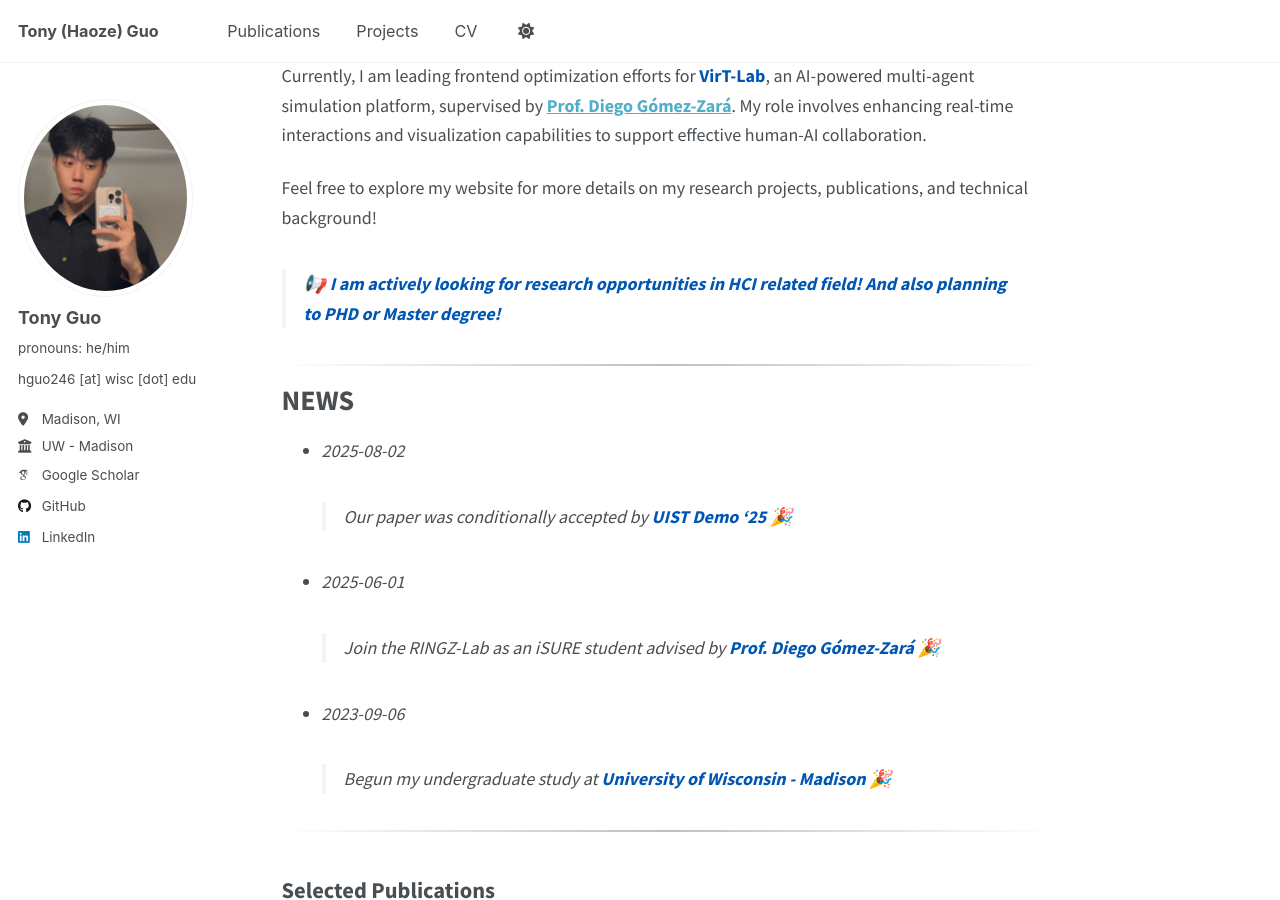
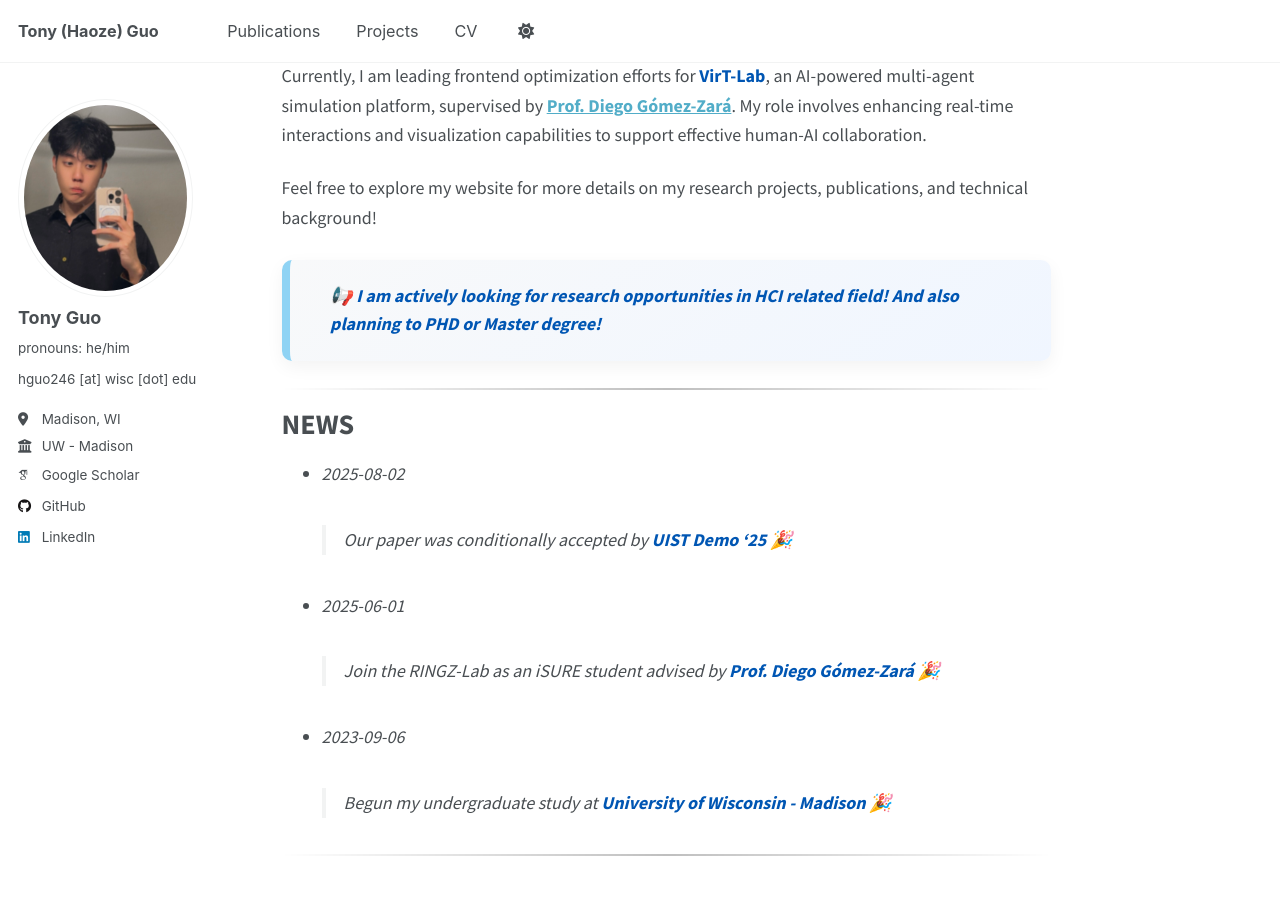
Before and after one commit to TonyGuo30/TonyGuo.github.io, a Jekyll site: the page built from _pages/about.md, in a window 1280 px wide and 900 px high, scrolled down 322 px. Built offline with Jekyll 4.4.1, drawn with Linux system fonts in a browser that asks for light colours; some web fonts are replaced; a script that is not in the unit is left out.

Commit message:
Update about.md

```diff
--- a/_pages/about.md
+++ b/_pages/about.md
@@ -16,6 +16,7 @@ Currently, I am leading frontend optimization efforts for **VirT-Lab**, an AI-po
 Feel free to explore my website for more details on my research projects, publications, and technical background!
 
 > 📢 **I am actively looking for research opportunities in HCI related field! And also planning to PHD or Master degree!**
+{: .fancy}
 
 ---
 
```
